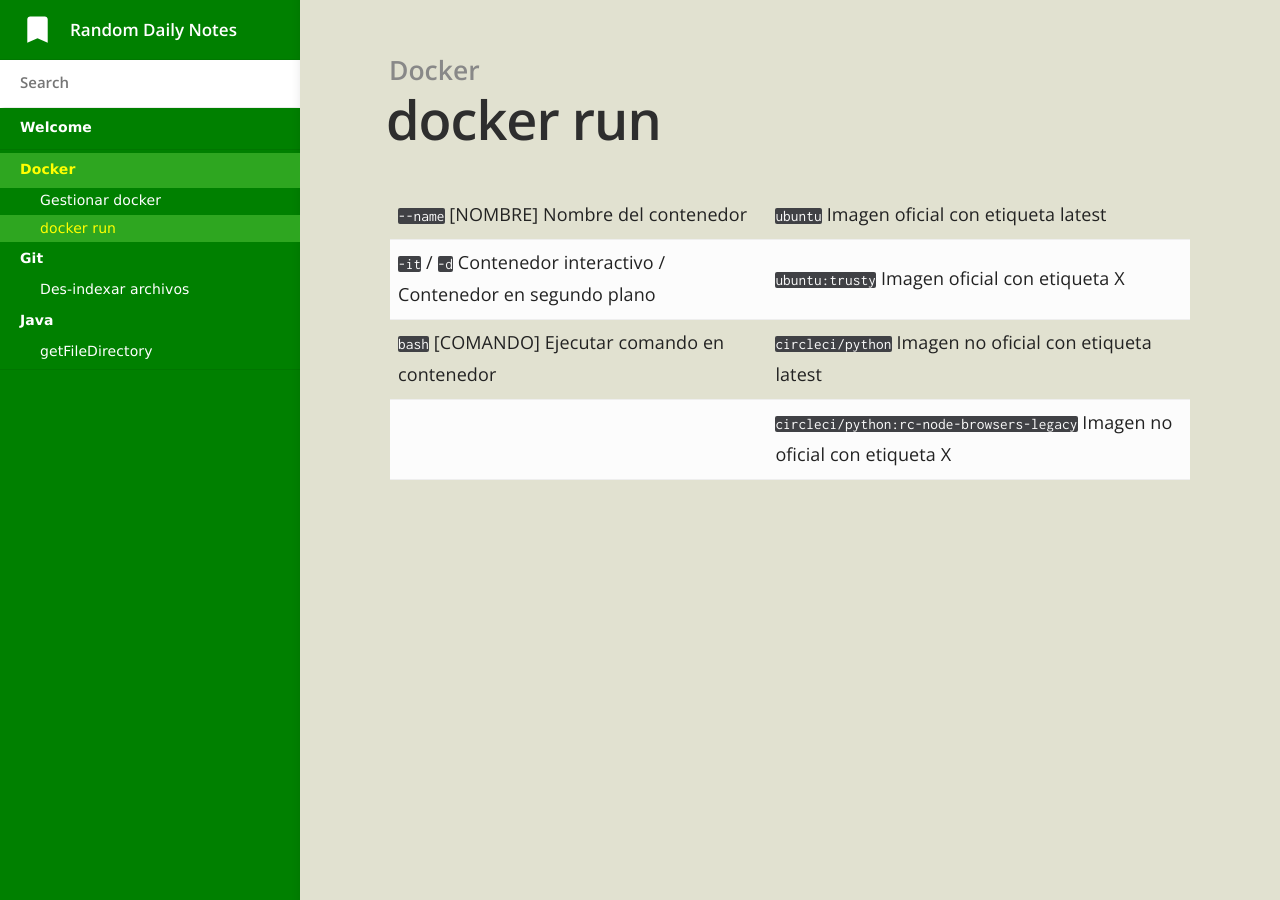
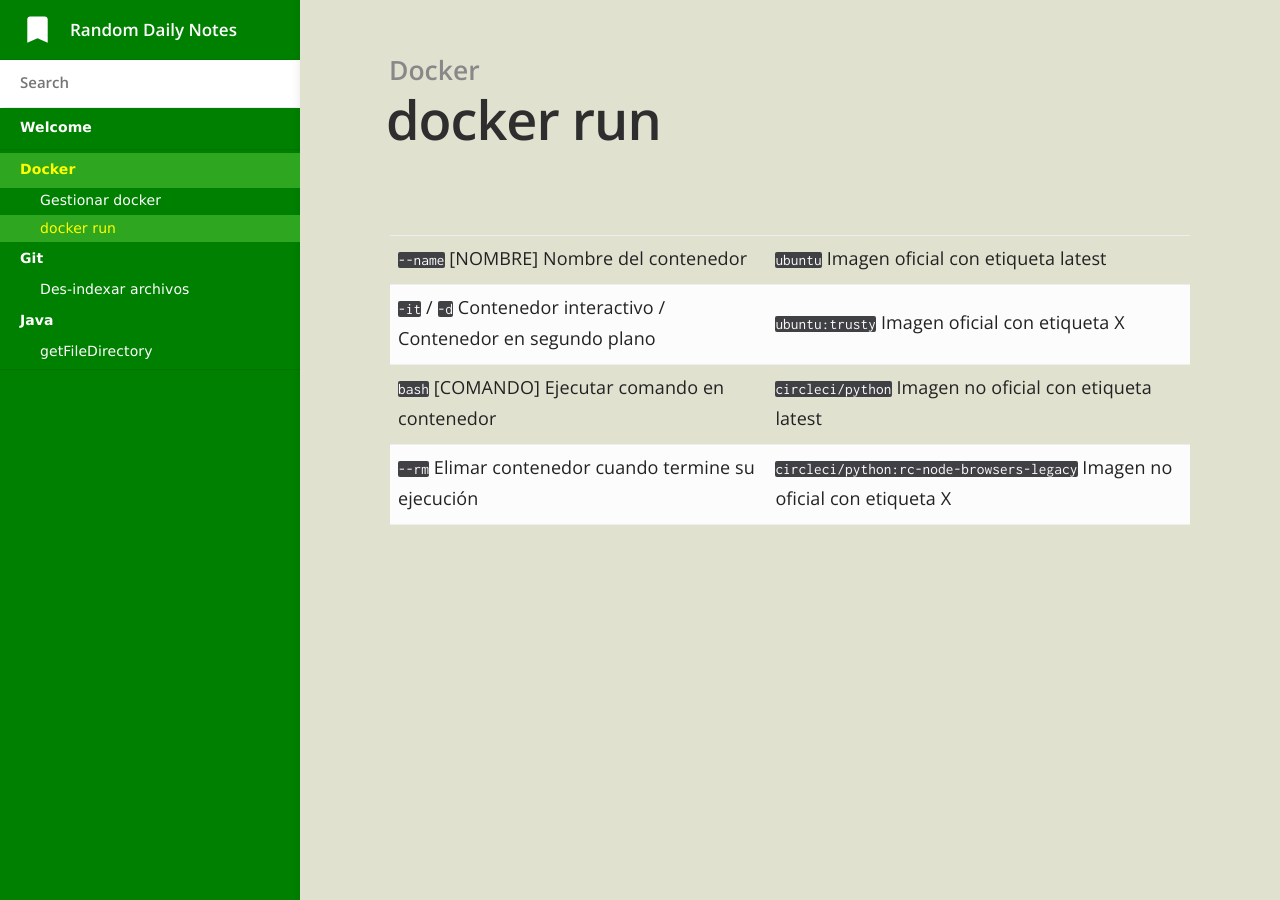
Before and after one commit to slaarks/slaarks.github.io, a Jekyll site: the page built from _docs/Docker/docker-run.md, in a window 1280 px wide. Built offline with Jekyll 4.4.1, drawn with Linux system fonts in a browser that asks for light colours.

Commit message:
Update docker-run.md

```diff
--- a/_docs/Docker/docker-run.md
+++ b/_docs/Docker/docker-run.md
@@ -4,8 +4,9 @@ category: Docker
 order: 2
 ---
 
+|  |  |
 |---|---|
 | `--name` [NOMBRE] Nombre del contenedor| `ubuntu` Imagen oficial con etiqueta latest |
 | `-it` / `-d` Contenedor interactivo / Contenedor en segundo plano | `ubuntu:trusty` Imagen oficial con etiqueta X |
 | `bash` [COMANDO] Ejecutar comando en contenedor | `circleci/python` Imagen no oficial con etiqueta latest |
-|  | `circleci/python:rc-node-browsers-legacy` Imagen no oficial con etiqueta X |
+| `--rm` Elimar contenedor cuando termine su ejecución | `circleci/python:rc-node-browsers-legacy` Imagen no oficial con etiqueta X |
```
